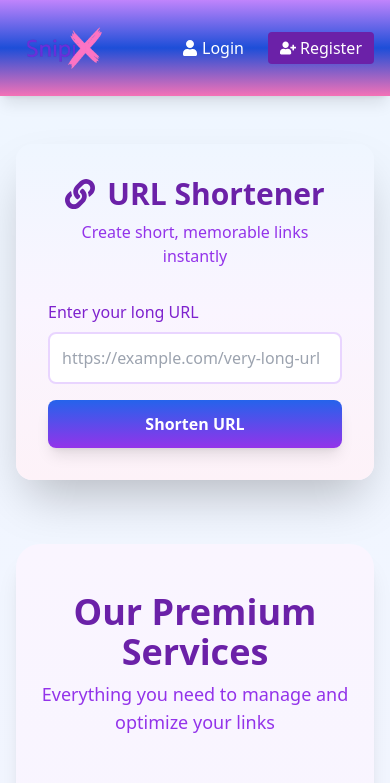
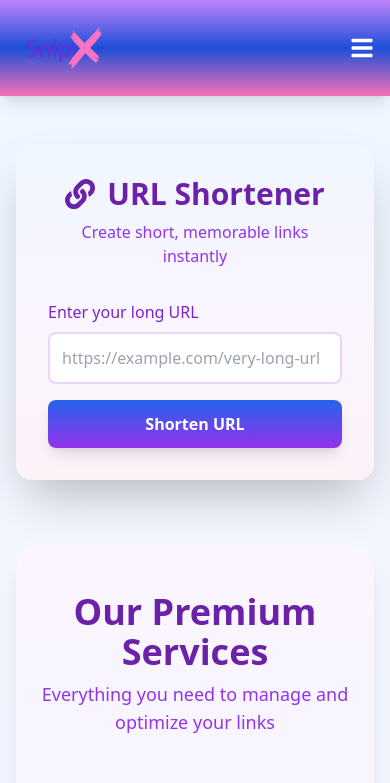
Before and after one commit to junaidnawaz1/snipix, a React (Vite) app: page / in a window 390 px wide. Shown: the top 783 px of the page. Built offline with nearby package versions, Linux system fonts and the light colour scheme; no server answers.

Commit message:
Update Navbar.jsx

```diff
--- a/src/components/Navbar.jsx
+++ b/src/components/Navbar.jsx
@@ -8,22 +8,20 @@ const Navbar = () => {
   const [isLoggedIn, setIsLoggedIn] = useState(false);
   const [userData, setUserData] = useState({ username: '', email: '' });
   const [isUserDropdownOpen, setIsUserDropdownOpen] = useState(false);
+  const [isMobileMenuOpen, setIsMobileMenuOpen] = useState(false);
   const navigate = useNavigate();
   const location = useLocation();
 
   const checkAuth = async () => {
     try {
-      // First check authentication
       const authRes = await axios.get("/api/auth/check");
       setIsLoggedIn(true);
-
-      // Then fetch user profile if authenticated
       const userRes = await axios.get("/api/auth/profile");
       setUserData({
         username: userRes.data.username,
         email: userRes.data.email
       });
-    } catch (err) {
+    } catch {
       setIsLoggedIn(false);
       setUserData({ username: '', email: '' });
     }
@@ -40,16 +38,17 @@ const Navbar = () => {
       setIsLoggedIn(false);
       setUserData({ username: '', email: '' });
       navigate("/login");
-    } catch (err) {
+    } catch {
       toast.error("Logout failed");
     }
   };
 
   return (
-    <nav className="bg-gradient-to-r from-purple-400 via-blue-700 to-pink-400 text-white px-4 py-3 flex justify-between items-center sticky top-0 z-50 shadow-lg">
-      {/* Left Section */}
-      <div className="flex items-center space-x-4">
-        <Link to="/" className="flex items-center space-x-2  p-1 rounded">
+    <nav className="bg-gradient-to-r from-purple-400 via-blue-700 to-pink-400 text-white px-4 py-3 sticky top-0 z-50 shadow-lg">
+      <div className="flex justify-between items-center">
+
+        {/* Logo */}
+        <Link to="/" className="flex items-center space-x-2 p-1 rounded">
           <img
             src="/logo.png"
             alt="SnipiX Logo"
@@ -57,11 +56,16 @@ const Navbar = () => {
           />
         </Link>
 
+        {/* Mobile Menu Button */}
+        <button
+          onClick={() => setIsMobileMenuOpen(!isMobileMenuOpen)}
+          className="lg:hidden text-white text-2xl"
+        >
+          {isMobileMenuOpen ? <FaTimes /> : <FaBars />}
+        </button>
 
-      </div>
-
-      {/* Right Section */}
-      <div className="flex items-center space-x-4">
+        {/* Desktop Menu */}
+        <div className="hidden lg:flex items-center space-x-4">
           {isLoggedIn ? (
             <div className="relative">
               <button
@@ -71,7 +75,6 @@ const Navbar = () => {
                 <span>{userData.username || 'User'}</span>
                 <FaChevronDown size={12} />
               </button>
-
               {isUserDropdownOpen && (
                 <div
                   className="absolute right-0 mt-2 w-64 bg-white rounded-md shadow-lg z-50 border border-gray-200"
@@ -106,6 +109,37 @@ const Navbar = () => {
             </>
           )}
         </div>
+      </div>
+
+      {/* Mobile Dropdown Menu */}
+      {isMobileMenuOpen && (
+        <div className="lg:hidden mt-3 space-y-2 bg-purple-700 p-4 rounded-lg">
+          {isLoggedIn ? (
+            <>
+              <p className="font-semibold">{userData.username}</p>
+              <p className="text-sm text-gray-200">{userData.email}</p>
+              <button
+                onClick={handleLogout}
+                className="flex items-center text-white hover:text-gray-300"
+              >
+                <FaSignOutAlt className="mr-2 text-red-300" />
+                Logout
+              </button>
+            </>
+          ) : (
+            <>
+              <Link to="/login" onClick={() => setIsMobileMenuOpen(false)} className="flex items-center text-white hover:text-gray-300">
+                <FaUser className="mr-2" />
+                Login
+              </Link>
+              <Link to="/register" onClick={() => setIsMobileMenuOpen(false)} className="flex items-center text-white hover:text-gray-300">
+                <FaUserPlus className="mr-2" />
+                Register
+              </Link>
+            </>
+          )}
+        </div>
+      )}
     </nav>
   );
 };
```
Lines whose indentation alone changed are shown as unchanged.
